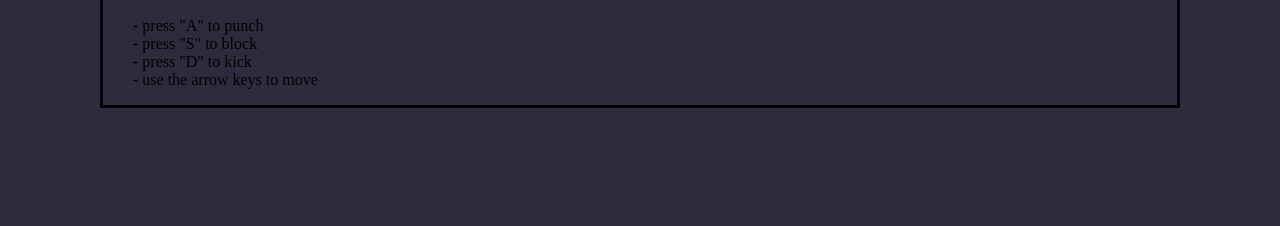
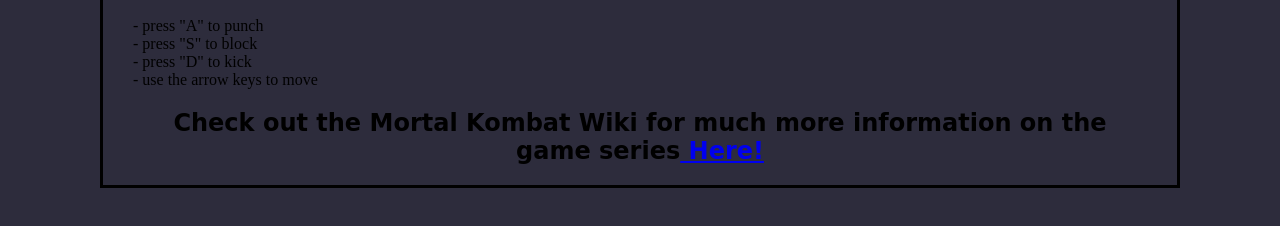
Before and after one commit to ToasterHost/ToasterHost.github.io, a plain HTML site: page TryIt/tryMortalKombat.html in a window 1280 px wide. Shown: the part 174-400 px from the top of the page. Drawn offline with Linux system fonts and the light colour scheme; a web font is replaced by a local one.

Commit message:
pic delete

```diff
--- a/TryIt/tryMortalKombat.html
+++ b/TryIt/tryMortalKombat.html
@@ -24,7 +24,7 @@
 	</nav>
 	</div>
 
-	<h2>Try out the flash game version<a href="http://unblocked-games-pro.weebly.com/mortal-kombat-karnage.html">Here</a></h2>
+	<h2>Try out the flash game version<a href="http://unblocked-games-pro.weebly.com/mortal-kombat-karnage.html"> Here</a></h2>
 
 
 	<div id="Controls">
@@ -38,6 +38,8 @@
 	</p>
 	</div>
 
+	<h2>Check out the Mortal Kombat Wiki for much more information on the game series<a href="http://mortalkombat.wikia.com/wiki/Mortal_Kombat_Wiki"> Here!</a></h2>
+
 
 
 
```
Also changed, not shown: Reptile/mortalKombatReptile.html (+1 -1 lines).
